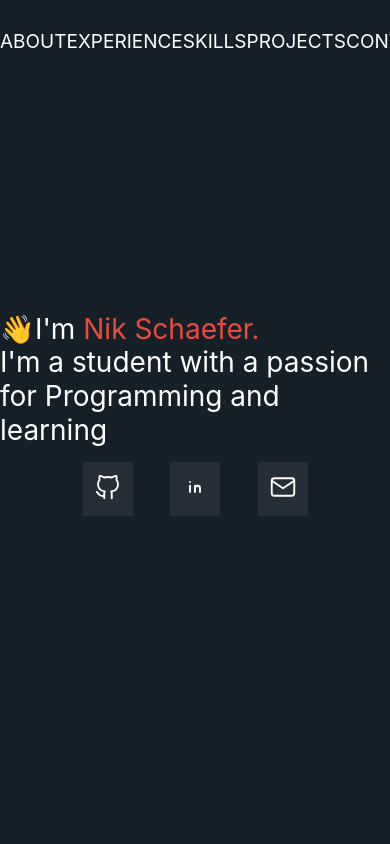
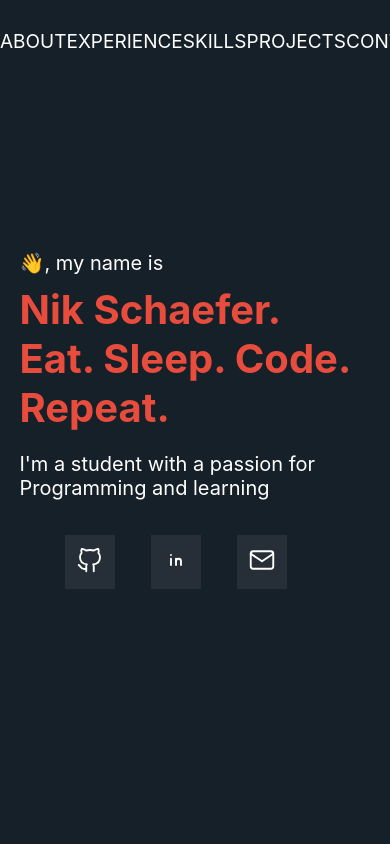
Before and after one commit to NikSchaefer/portfolio-v1, a React (Create React App) app: page / in a window 390 px wide. Shown: the top 844 px of the page. Built offline with nearby package versions, Linux system fonts and the light colour scheme.

Commit message:
Optmization

```diff
--- a/package.json
+++ b/package.json
@@ -13,6 +13,7 @@
     "emailjs-com": "^2.6.4",
     "react": "^17.0.1",
     "react-dom": "^17.0.1",
+    "react-router-dom": "^5.2.0",
     "react-scripts": "4.0.1",
     "typescript": "^4.1.3",
     "web-vitals": "^0.2.4"
--- a/src/App.css
+++ b/src/App.css
@@ -135,10 +135,6 @@ header {
 
 /*    Intro    */
 
-.intro-name {
-  color: var(--accent);
-}
-
 .intro-div {
   height: 100vh;
   display: flex;
@@ -147,7 +143,48 @@ header {
   align-items: center;
 }
 
-.intro-button {
+.intro-div div {
+  text-align: left;
+  width: 90%;
+  box-sizing: border-box;
+  max-width: 700px;
+  padding-right: 2%;
+}
+
+.intro-div div div {
+  max-width: 300px;
+}
+
+.intro-div div h5 {
+  font-size: 30px;
+  margin: 10px 0;
+  font-weight: 400;
+}
+
+.intro-div div h2 {
+  color: var(--accent);
+  font-size: 55px;
+  margin: 0;
+}
+
+.intro-div div p {
+  font-size: 35px;
+  margin: 20px 0;
+}
+
+@media screen and (max-width:800px) {
+  .intro-div div h5 {
+    font-size: 20px;
+  }
+  .intro-div div h2 {
+    font-size: 40px;
+  }
+  .intro-div div p {
+    font-size: 20px;
+  }
+}
+
+.button {
   font-size: 20px;
   padding: 10px 25px;
   border: solid 1px var(--primary);
@@ -155,33 +192,11 @@ header {
   transition-timing-function: cubic-bezier(0.4, 0, 0.2, 1);
 }
 
-.intro-button:hover {
+.button:hover {
   cursor: pointer;
   border-color: var(--accent);
   background-color: var(--accent);
 }
-
-.intro-text {
-  font-size: 55px;
-  margin: 0;
-  line-height: 120%;
-  text-align: left;
-  max-width: 800px;
-}
-
-@media screen and (max-width: 900px) {
-  .intro-text {
-    font-size: 40px;
-  }
-}
-
-@media screen and (max-width: 600px) {
-  .intro-text {
-    font-size: 28px;
-  }
-}
-
-/*   section     */
 
 @keyframes title {
   from {
@@ -216,8 +231,6 @@ header {
   margin: 0 0 25px;
   width: 70px;
 }
-
-/*       exp          */
 
 .exp-div {
   display: flex;
@@ -326,8 +339,6 @@ circle {
   margin-bottom: -100px;
 }
 
-/*   About    */
-
 .about-primary {
   background-color: var(--primary);
   color: var(--font1);
@@ -336,9 +347,10 @@ circle {
 
 .about-div {
   width: 90%;
-  max-width: 650px;
+  max-width: 550px;
   margin: auto;
   margin-bottom: 100px;
+  text-align: left;
 }
 
 .about-text {
--- a/src/Sections/About.tsx
+++ b/src/Sections/About.tsx
@@ -6,8 +6,7 @@ export default function About() {
             <div className='about-div' id='about'>
                 <p className='about-text'>
                     <span role='img' aria-label='wave'>👋</span><br /><br />
-                    I'm self-taught full-stack developer hobbyist programmer student
-                    <br />
+                    I'm self-taught full-stack developer and hobbyist programmer student
                     based in Minnesota, US <br /><br />
                     I have taken on roles of design, research and development.<br />
                     In my free time I like to contribute to open source projects, build my own projects, and further my education.
--- a/src/Sections/Footer.tsx
+++ b/src/Sections/Footer.tsx
@@ -57,7 +57,7 @@ const Footer = () => {
                 <input onChange={function (e) { setName(e.target.value) }} value={name} placeholder='Name' className='footer-input' />
                 <input onChange={function (e) { setEmail(e.target.value) }} value={email} placeholder='Email' className='footer-input' />
                 <textarea onChange={function (e) { setMessage(e.target.value) }} value={message} placeholder='Message' className='footer-input' />
-                <button className='intro-button' type='submit'>Submit</button>
+                <button className='button' type='submit'>Submit</button>
             </form>
             <div className='footer-to-top-div'>
                 <div onClick={scrollTo.top} className='footer-socials-div' >
--- a/src/Sections/Intro.tsx
+++ b/src/Sections/Intro.tsx
@@ -1,16 +1,17 @@
 import React from 'react'
 import { Socials } from './Footer'
-const Intro = () => {
+export default function Intro ()  {
     return (
         <div className="intro-div">
-            <p className='intro-text'>
-                <span role='img' aria-label='wave'>👋</span>I'm <span className='intro-name'>Nik Schaefer.</span><br />
-                        I'm a student with a passion for
-                        Programming and learning
-                    </p>
-
-            <Socials margin='unset' />
+            <div>
+                <h5><span role='img' aria-label='wave'>👋, my name is </span></h5>
+                <h2>Nik Schaefer.</h2>
+                <h2 >Eat. Sleep. Code. Repeat.</h2>
+                <p>
+                    I'm a student with a passion for
+                    Programming and learning</p>
+                <Socials margin='0 10px' />
+            </div>
         </div>
     )
 }
-export default Intro;
--- a/src/Sections/Projects.tsx
+++ b/src/Sections/Projects.tsx
@@ -9,7 +9,7 @@ import GoTo from '../Images/GoTo.svg'
 function Links(props: { skills: string[] }): any {
     let out = []
     for (let i = 0; i < props.skills.length; i++) {
-        out.push(<p className='project-tag' key={`project-tag-${i}`}>#{props.skills[i]}</p>)
+        out.push(<p className='project-tag' key={`project-tag-${i}`}>{props.skills[i]}</p>)
     }
     return out
 }
```
Also changed, not shown: src/Sections/Page.tsx (added, +8 -0 lines), 2 other files (tests, documents, lock files or other folders).
